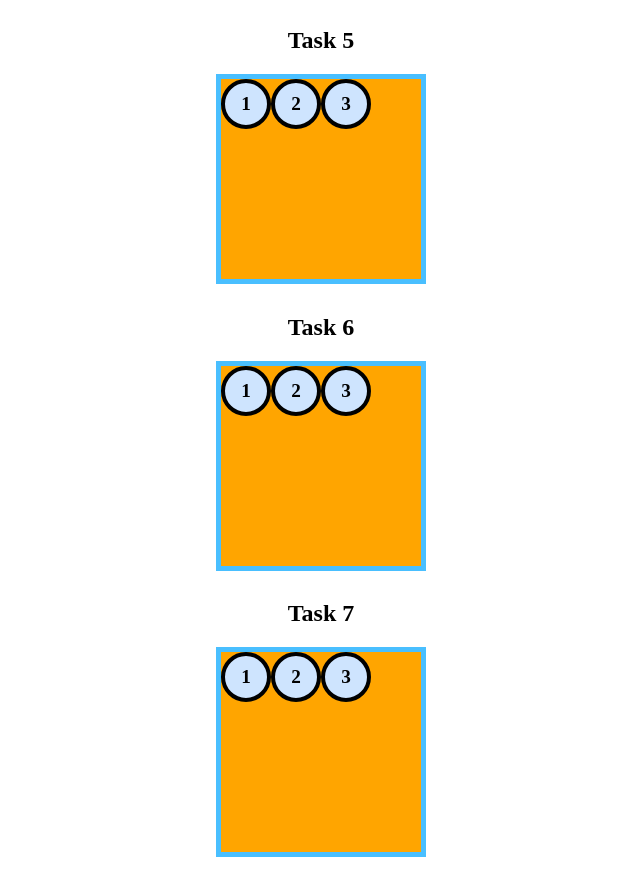
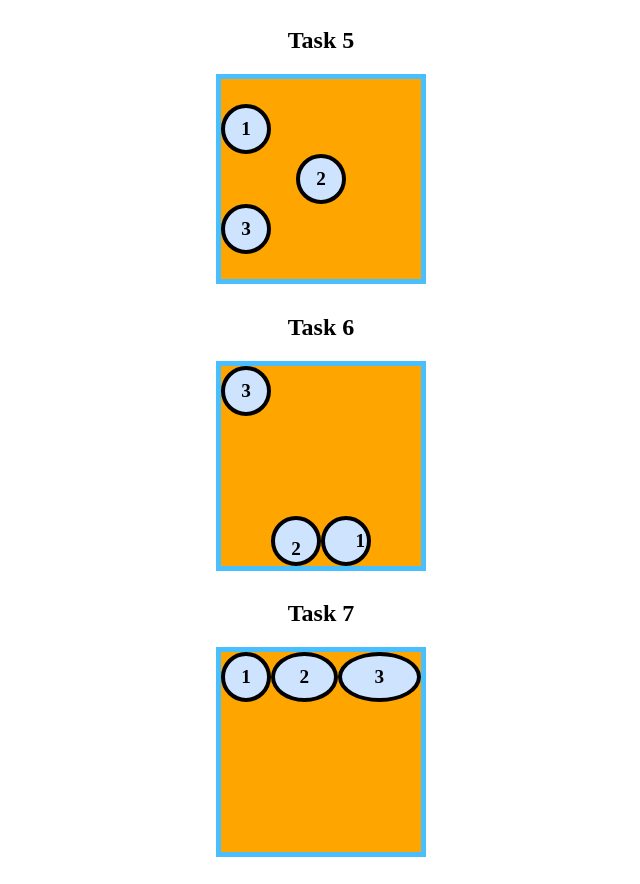
Before and after one commit to bloominstituteoftechnology/module-project-html-and-css-iii-TBlack1994, a plain HTML site: page index.html in a window 1280 px wide. Shown: the part 1446-2330 px from the top of the page, without its empty margins (319-959 px from the left). Drawn offline with Linux system fonts and the light colour scheme.

Commit message:
task 7 complete

```diff
--- a/index.html
+++ b/index.html
@@ -92,14 +92,40 @@
     /* 👉 Task 5 - [HINT] research align-self */
     #flexContainer5 {
       display: flex;
+      flex-direction: column;
+      justify-content: center;
+    }
+    #flexContainer5 .flexItem:nth-child(2) {
+      align-self: center;
     }
     /* 👉 Task 6 - [HINT] flex items can be flex containers */
     #flexContainer6{
       display: flex;
+      flex-direction: row-reverse;
+      justify-content: flex-end;
+      align-items: flex-end;
+    }
+    #flexContainer6 .flexItem:nth-child(1){
+      justify-content: flex-end;
+    }
+    #flexContainer6 .flexItem:nth-child(2){
+      align-items: flex-end;
+    }
+    #flexContainer6 .flexItem:nth-child(3){
+      align-self: flex-start;
     }
     /* 👉 Task 7 - [HINT] research flex-grow */
     #flexContainer7{
       display: flex;
+    }
+    #flexContainer7 .flexItem:nth-child(1){
+      flex-grow: 0;
+    }
+    #flexContainer7 .flexItem:nth-child(2){
+      flex-grow: 1;
+    }
+    #flexContainer7 .flexItem:nth-child(3){
+      flex-grow: 2;
     }
     /* 👉 Task 8 - [HINT] you got this! */
     #flexContainer8{
```
